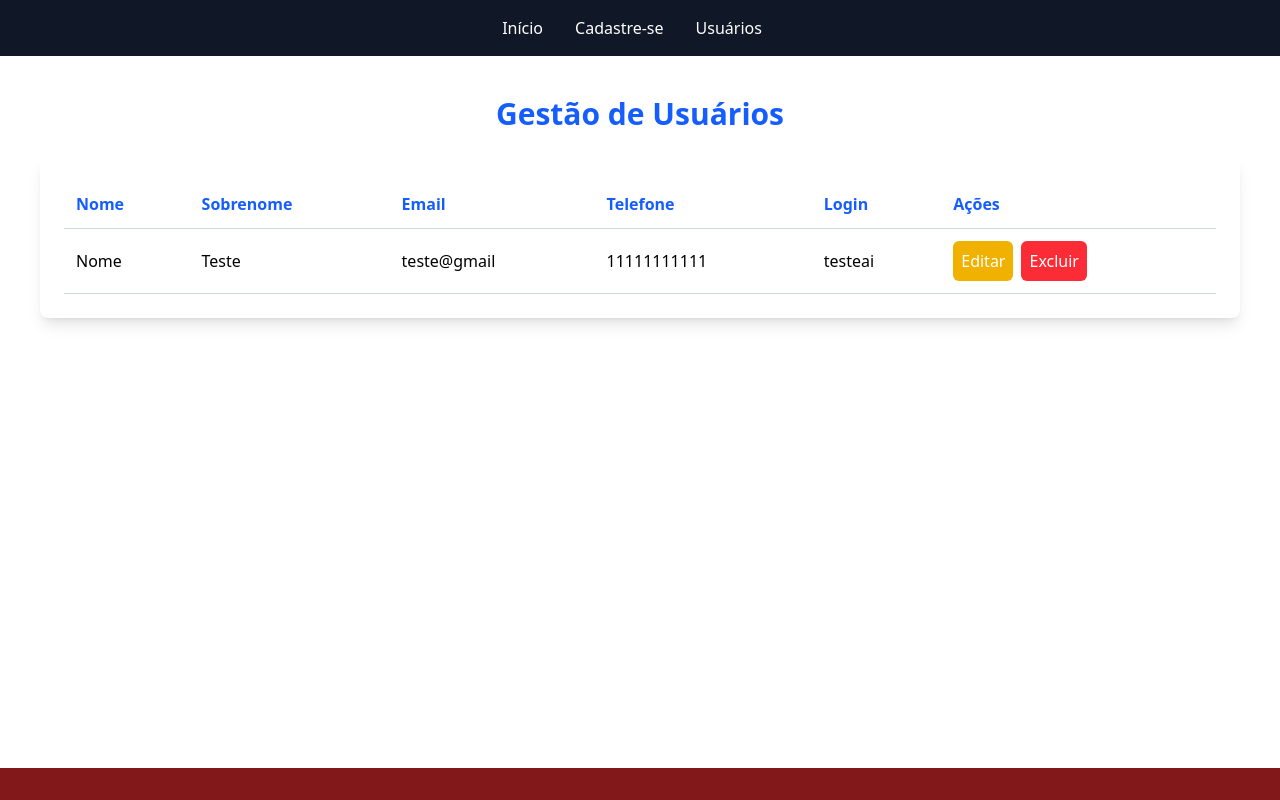
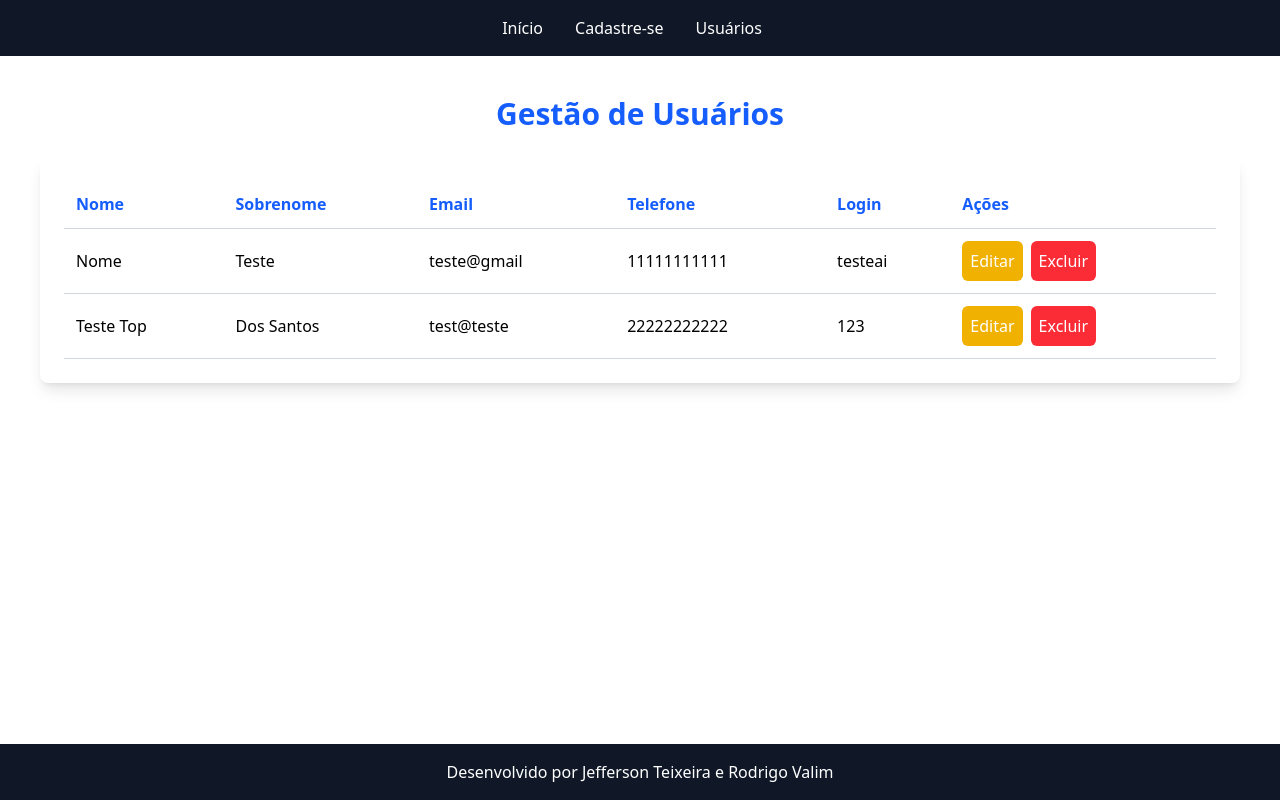
Before and after one commit to JeffersonTeixeira21/CadastroUsuario, a React (Vite) app: page /profile in a window 1280 px wide. Built offline with nearby package versions, Linux system fonts and the light colour scheme; data requests are answered from the project's data file.

Commit message:
Ajuste de refatoração

```diff
--- a/db.json
+++ b/db.json
@@ -8,6 +8,15 @@
       "senha": "111",
       "telefone": "11111111111",
       "id": 1
+    },
+    {
+      "nome": "Teste Top",
+      "sobrenome": "Dos Santos",
+      "email": "test@teste",
+      "login": "123",
+      "senha": "123",
+      "telefone": "22222222222",
+      "id": 2
     }
   ]
 }
--- a/src/components/Footer.tsx
+++ b/src/components/Footer.tsx
@@ -1,9 +1,7 @@
-import { Link } from "react-router-dom";
-
 function Footer(){
     return(
-        <footer className="bg-red-900 text-white p-4">
-
+        <footer className="bg-gray-900 text-white p-4 text-center">
+            <p>Desenvolvido por Jefferson Teixeira e Rodrigo Valim</p>
         </footer>
 
     )
--- a/src/components/Header.tsx
+++ b/src/components/Header.tsx
@@ -5,9 +5,9 @@ function Header(){
         <header className="bg-gray-900 text-white p-4">
             <nav className="flex justify-center">
                 <ul className="flex space-x-4">
-                    <li><Link className="mr-4 hover:text-blue-800" to="/"> Início </Link></li>
-                    <li> <Link className="mr-4 hover:text-blue-800" to="/register"> Cadastre-se </Link></li>
-                    <li> <Link className="mr-4 hover:text-blue-800" to="/profile"> Usuários </Link></li>
+                    <li><Link className="mr-4 hover:text-gray-400" to="/"> Início </Link></li>
+                    <li> <Link className="mr-4 hover:text-gray-400" to="/register"> Cadastre-se </Link></li>
+                    <li> <Link className="mr-4 hover:text-gray-400" to="/profile"> Usuários </Link></li>
                 </ul>
             </nav>
         </header>
--- a/src/components/UserForm.tsx
+++ b/src/components/UserForm.tsx
@@ -2,7 +2,6 @@ import { useForm, Controller } from "react-hook-form";
 import { yupResolver } from "@hookform/resolvers/yup";
 import { userSchema } from "../validations/validationSchema";
 import { Usuario } from "../api";
-//import InputMask from "react-input-mask"
 import MaskedInput from 'react-text-mask';
 
 interface UserFormProps {
--- a/src/pages/Home.tsx
+++ b/src/pages/Home.tsx
@@ -2,7 +2,7 @@ const Home = () => {
     return (
       <div className="container mx-auto text-center">
         <h1 className="text-3xl font-bold mb-4">Bem-vindo ao nosso site!</h1>
-        <p className="text-lg">Estamos felizes em tê-lo aqui. Explore as nossas páginas abaixo!</p>
+        <p className="text-lg">Estamos felizes em tê-lo aqui. Explore as nossas páginas!</p>
       </div>
     );
   };
```
